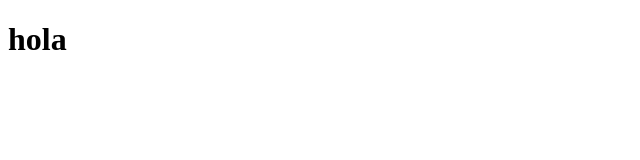
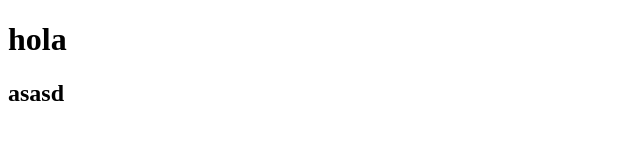
Before and after one commit to CPanozo23/petshop, a plain HTML site: page index.html in a window 1280 px wide. Shown: the full height of the page, 0-640 px from the left. Drawn offline with Linux system fonts and the light colour scheme.

Commit message:
otro cambio

```diff
--- a/index.html
+++ b/index.html
@@ -11,7 +11,7 @@
     </header>
 
     <main>
-
+        <h2>asasd</h2>
     </main>
     <footer></footer>
 </body>
```
